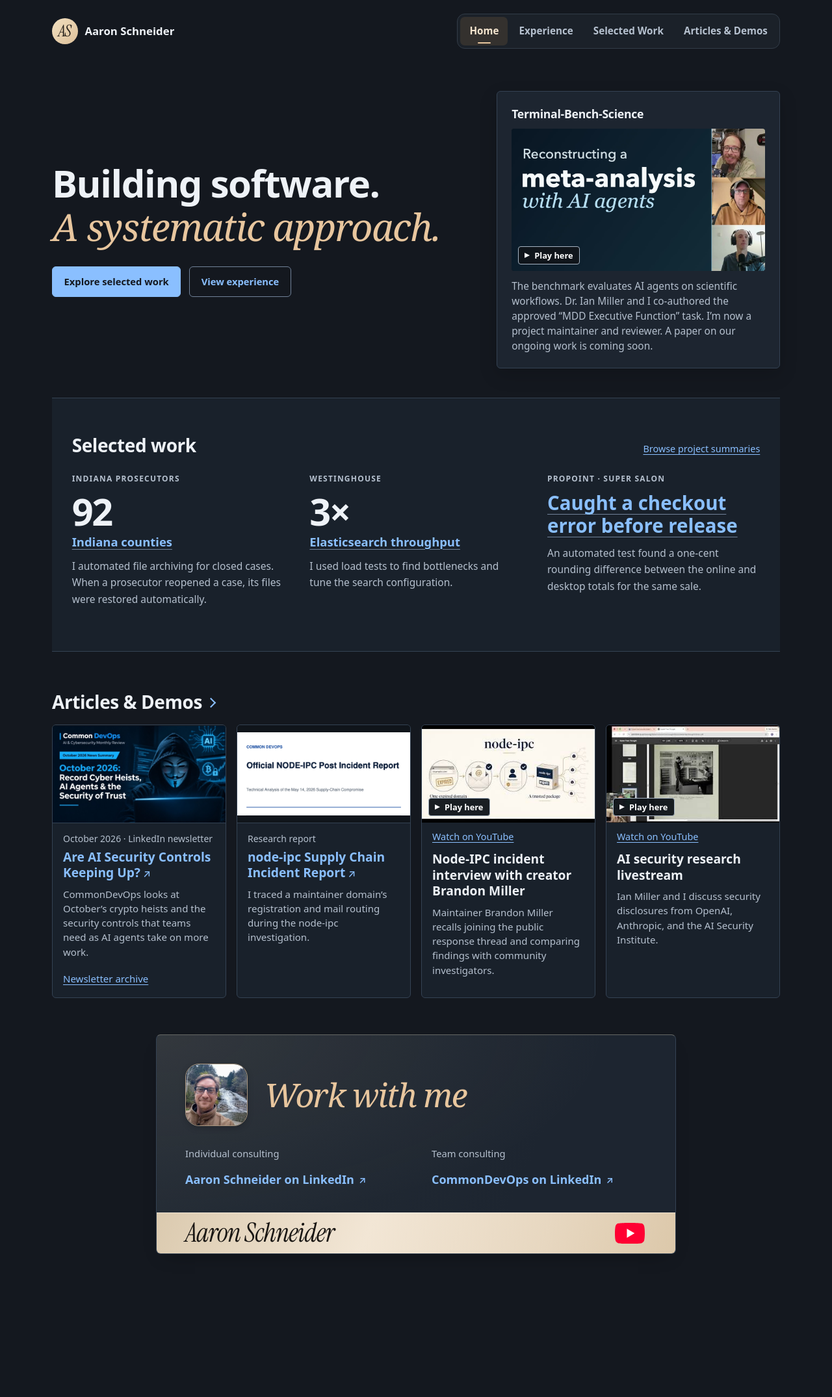
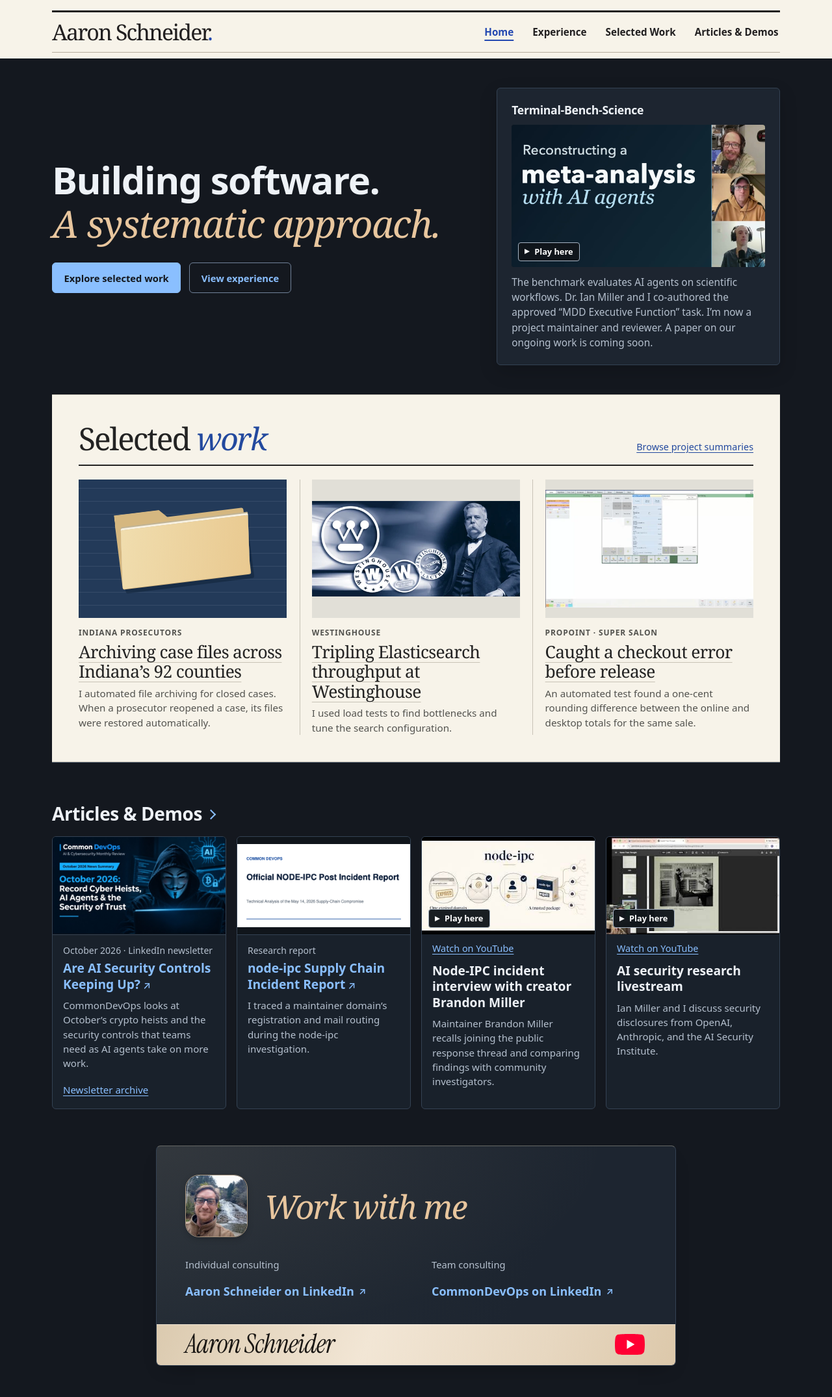
Before and after one commit to schneidergithub/schneidergithub.github.io, a Jekyll site: the page built from index.md, in a window 1280 px wide. Shown: the whole page at 65% size. Built offline with Jekyll 4.4.1, drawn with Linux system fonts in a browser that asks for light colours; before the commit the page ends 1978 px from its top, so only the background shows below that.

Commit message:
Give the site an editorial masthead and the homepage a project contact sheet

```diff
--- a/_layouts/default.html
+++ b/_layouts/default.html
@@ -20,15 +20,16 @@
   <meta name="twitter:card" content="summary_large_image">
   <meta name="twitter:image" content="{{ share_image | absolute_url | escape }}">
   <meta name="twitter:image:alt" content="{{ share_alt | escape }}">
-  <meta name="theme-color" content="#14181F">
+  <meta name="theme-color" content="#f7f3e9">
   <link rel="icon" href="{{ '/assets/favicon.svg' | relative_url }}?v={{ site.time | date: '%s' }}" type="image/svg+xml">
   <link rel="stylesheet" href="{{ '/assets/site.css' | relative_url }}?v={{ site.time | date: '%s' }}">
   <script src="{{ '/assets/navigation.js' | relative_url }}?v=2" defer></script>
 </head>
 <body>
   <a class="skip-link" href="#main">Skip to content</a>
+  <div class="masthead-paper">
     <header class="site-header wrap">
-    <a class="brand" href="{{ '/' | relative_url }}" aria-label="Aaron Schneider, home"><span class="brand-mark" aria-hidden="true">AS</span><span>Aaron Schneider</span></a>
+      <a class="brand" href="{{ '/' | relative_url }}" aria-label="Aaron Schneider, home">Aaron Schneider<span aria-hidden="true">.</span></a>
       <button class="site-menu-toggle" type="button" aria-controls="primary-navigation" aria-expanded="false" hidden>Menu<span class="menu-glyph" aria-hidden="true"></span></button>
       <nav id="primary-navigation" aria-label="Main navigation">
         {% assign nav_labels = 'Home|Experience|Selected Work|Articles & Demos' | split: '|' %}
@@ -38,6 +39,7 @@
         {% endfor %}
       </nav>
     </header>
+  </div>
   <main id="main" class="wrap" tabindex="-1">{{ content }}</main>
   {% assign social_icons = '/assets/portfolio/social-icons.svg' | relative_url | append: '?v=2' %}
   <footer class="{% if page.contact_footer %}contact-card wrap{% else %}site-footer{% endif %}" id="footer">
--- a/assets/site.css
+++ b/assets/site.css
@@ -18,37 +18,37 @@ img{display:block;max-width:100%;height:auto}
 .wrap{width:min(1120px,calc(100% - 3rem));margin-inline:auto}
 .skip-link{position:absolute;left:1rem;top:-6rem;z-index:5;padding:.7rem 1rem;background:var(--text);color:var(--bg)}
 .skip-link:focus{top:1rem}
+.masthead-paper {
+  --masthead-paper: #f7f3e9;
+  --masthead-ink: #211f20;
+  --masthead-blue: #2449b1;
+  --masthead-rule: #b5ad9e;
+  --focus: var(--masthead-blue);
+  color-scheme: light;
+  background: var(--masthead-paper);
+  color: var(--masthead-ink);
+  padding-block: clamp(.6rem, 1.3vw, 1rem) .55rem;
+}
 .site-header {
   display: grid;
   grid-template-columns: max-content minmax(0, 1fr);
   align-items: center;
-  gap: .65rem 1rem;
-  padding-block: clamp(.85rem, 1.7vw, 1.3rem);
+  gap: .5rem 1rem;
+  border-block-start: 3px solid var(--masthead-ink);
+  border-block-end: 1px solid var(--masthead-rule);
+  padding-block: .5rem;
 }
 .brand {
-  display: inline-flex;
-  gap: .65rem;
-  align-items: center;
+  display: inline-block;
+  align-content: center;
   min-height: 44px;
-  color: var(--text);
-  font-size: 1.05rem;
-  font-weight: 650;
-  line-height: 1.2;
+  padding-block: .25rem;
+  color: var(--masthead-ink);
+  font: 400 clamp(1.65rem, 2.65vw, 2.2rem)/1.1 Georgia, "Times New Roman", serif;
+  letter-spacing: -.055em;
   text-decoration: none;
 }
-.brand-mark {
-  display: grid;
-  flex: none;
-  place-items: center;
-  width: 40px;
-  height: 40px;
-  border-radius: 50%;
-  background: linear-gradient(135deg, #f1dfbf, #ddc09a);
-  color: #211c17;
-  font: italic 400 25px/1 "Instrument Serif", Georgia, serif;
-  letter-spacing: -.05em;
-  padding-inline-end: 2px;
-}
+.brand span { color: var(--masthead-blue); }
 nav{display:flex;flex-wrap:wrap;gap:.4rem 1.2rem}
 nav a{padding-block:.5rem;font-size:.9rem;text-decoration:none;color:var(--muted)}
 nav a:hover,nav a:focus-visible,nav a[aria-current]{color:var(--accent);text-decoration:underline}
@@ -75,22 +75,138 @@ main{min-height:65vh}
 .focus-media{margin-bottom:.75rem}
 .focus-media:has(noscript > a) .publication-video{display:none}
 .section{padding-block:3.5rem;border-top:1px solid var(--line)}
-.selected-results{padding-inline:clamp(1rem,2.4vw,2rem);background:var(--panel-alt)}
 .section-heading{display:flex;justify-content:space-between;gap:1rem;align-items:baseline;margin-bottom:1.5rem}
 .section-heading h2{margin:0}
 .section-heading>a{font-size:.9rem}
-.feature-grid{display:grid;grid-template-columns:repeat(3,minmax(0,1fr));gap:clamp(1.2rem,3vw,2.5rem)}
-.feature{display:flex;flex-direction:column;align-items:flex-start;padding-top:1.15rem;border-top:1px solid var(--line)}
-.feature .eyebrow{margin-bottom:.65rem}
-.feature-result{margin-bottom:.75rem}
-.result-statement{font-size:clamp(1.45rem,2.3vw,1.85rem);line-height:1.18;text-wrap:balance}
-.result-value,.result-label{display:block}
-.result-value{color:var(--text);font-size:clamp(2.6rem,4.5vw,3.8rem);font-weight:650;line-height:1.05;letter-spacing:-.04em;font-variant-numeric:tabular-nums}
-.result-label{font-size:1.15rem;line-height:1.35;margin-top:.25rem}
-.feature p:not(.eyebrow){max-width:41ch;margin-bottom:.65rem;color:var(--muted);font-size:.97rem}
-.feature-result .result-link{display:block;min-height:44px;color:var(--accent);font:inherit;text-decoration:none}
-.result-link .result-label,.result-statement .result-link{text-decoration:underline;text-decoration-color:var(--control-border);text-decoration-thickness:1px}
-.result-link:is(:hover,:focus-visible) .result-label,.result-statement .result-link:is(:hover,:focus-visible){text-decoration-color:currentColor}
+/* The homepage contact sheet uses paper, ink and a single blue link accent. */
+.selected-results {
+  --sheet-paper: #f7f3e9;
+  --sheet-ink: #232323;
+  --sheet-muted: #53534f;
+  --sheet-rule: #c8c3b6;
+  --sheet-blue: #23499e;
+  --sheet-gutter: clamp(1.3rem, 3vw, 2.5rem);
+  color-scheme: light;
+  padding: clamp(1.25rem, 3.2vw, 2.6rem);
+  border-block: 1px solid var(--sheet-rule);
+  background: var(--sheet-paper);
+  color: var(--sheet-ink);
+}
+.selected-results .section-heading {
+  flex-wrap: wrap;
+  margin-bottom: 1.3rem;
+  padding-bottom: .9rem;
+  border-bottom: 2px solid var(--sheet-ink);
+}
+.selected-results h2 {
+  font: 400 clamp(1.9rem, 3.8vw, 3rem)/1.08 Georgia, "Times New Roman", serif;
+  letter-spacing: -.045em;
+}
+.selected-results h2 em { color: var(--sheet-blue); }
+.selected-results .section-heading a { color: var(--sheet-blue); }
+.selected-results a:focus-visible { outline-color: var(--sheet-blue); }
+.feature-grid {
+  display: grid;
+  grid-template-columns: repeat(3, minmax(0, 1fr));
+  gap: var(--sheet-gutter);
+  container: selected-projects / inline-size;
+}
+.feature { position: relative; min-width: 0; }
+.feature + .feature::before {
+  content: "";
+  position: absolute;
+  inset: 0 auto 0 calc(var(--sheet-gutter) / -2);
+  border-inline-start: 1px solid var(--sheet-rule);
+}
+.feature-cover {
+  display: grid;
+  place-items: center;
+  aspect-ratio: 3 / 2;
+  overflow: hidden;
+  background: #e1dfd7;
+}
+.feature-cover img {
+  width: 100%;
+  height: 100%;
+  object-fit: contain;
+}
+.feature-cover-archive {
+  position: relative;
+  isolation: isolate;
+  background-color: #233a59;
+  background-image: repeating-linear-gradient(0deg, transparent 0 19px, rgb(181 198 217 / 12%) 19px 20px);
+}
+.archive-folder {
+  position: relative;
+  width: 62%;
+  height: 48%;
+  transform: rotate(-7deg);
+  border-radius: 3px;
+  background: #d5b780;
+  box-shadow: .25rem .4rem 0 rgb(12 30 50 / 45%);
+}
+.archive-folder::before {
+  content: "";
+  position: absolute;
+  inset: -12% 54% 90% 0;
+  background: #d5b780;
+  clip-path: polygon(0 0, 76% 0, 100% 100%, 0 100%);
+}
+.archive-folder::after {
+  content: "";
+  position: absolute;
+  inset: 12% -1% 0 2%;
+  border-radius: 2px;
+  background: linear-gradient(100deg, #f0ddae, #e9c990);
+  box-shadow: 0 -3px 0 #f7f1e2, 0 -5px 0 #c0b395;
+  transform: skewX(-5deg);
+}
+.feature .eyebrow {
+  margin: .8rem 0 .25rem;
+  color: var(--sheet-muted);
+  font-size: .75rem;
+  letter-spacing: .07em;
+}
+.feature-result {
+  margin: 0 0 .45rem;
+  font: 400 clamp(1.25rem, 2.2vw, 1.65rem)/1.15 Georgia, "Times New Roman", serif;
+  letter-spacing: -.025em;
+  overflow-wrap: anywhere;
+}
+.feature-result a { color: inherit; text-decoration-color: var(--sheet-rule); text-decoration-thickness: 1px; }
+.feature-result a::after { content: ""; position: absolute; inset: 0; }
+.feature-result a:is(:hover, :focus-visible) { color: var(--sheet-blue); text-decoration-color: currentColor; }
+.feature:focus-within { outline: 2px solid var(--sheet-blue); outline-offset: 4px; }
+.feature-summary { margin: 0; color: var(--sheet-muted); font-size: .95rem; line-height: 1.48; }
+
+@media (max-width: 720px) {
+  .feature-grid { grid-template-columns: minmax(0, 1fr); }
+  .feature {
+    display: grid;
+    grid-template-columns: minmax(0, 30%) minmax(0, 1fr);
+    grid-template-areas: "cover label" "cover title" "summary summary";
+    align-content: start;
+    column-gap: clamp(8px, 3vw, 16px);
+  }
+  .feature-cover { grid-area: cover; align-self: center; }
+  .feature .eyebrow { grid-area: label; align-self: end; margin: 0 0 .2rem; }
+  .feature-result { grid-area: title; margin: 0; }
+  .feature-summary { grid-area: summary; margin-top: .55rem; }
+  .feature + .feature::before {
+    inset: calc(var(--sheet-gutter) / -2) 0 auto;
+    border: 0;
+    border-block-start: 1px solid var(--sheet-rule);
+  }
+}
+@container selected-projects (max-width: 13rem) {
+  .feature { display: flex; flex-direction: column; }
+  .feature-cover { align-self: stretch; }
+  .feature .eyebrow { align-self: start; margin-top: .6rem; }
+}
+@supports (rule-visibility-items: between) {
+  .feature-grid { column-rule: 1px solid var(--sheet-rule); row-rule: 1px solid var(--sheet-rule); }
+  .feature + .feature::before { content: none; }
+}
 .contact-card {
   --card-inset: clamp(1.25rem, 4vw, 2.75rem);
   max-width: 50rem;
@@ -562,7 +678,6 @@ figcaption{font-size:.875rem;line-height:1.5;color:var(--muted);padding-top:.7re
 @media(max-width:960px){.media-grid{grid-template-columns:repeat(2,minmax(0,1fr))}}
 @media(max-width:850px){.publication:has(.publication-video[open]){grid-template-columns:1fr}
 .hero{grid-template-columns:minmax(0,1fr);gap:1.5rem;padding-block:1.75rem}
-.feature-grid{gap:1.25rem}
 .project-grid{grid-template-columns:minmax(0,1fr)}
 .role{grid-template-columns:145px minmax(0,1fr);column-gap:1rem}
 }
@@ -573,12 +688,9 @@ figcaption{font-size:.875rem;line-height:1.5;color:var(--muted);padding-top:.7re
 @media(max-width:640px){
 .study-ending{flex-direction:column;align-items:flex-start}
 .study-ending a.study-return{margin-inline-start:0}
-.feature-grid,.media-grid{grid-template-columns:1fr}
+.media-grid{grid-template-columns:1fr}
 .study-directory ul{grid-template-columns:minmax(0,1fr)}
 .media-card:has(.publication-video[open]){grid-column:auto}
-.feature{padding-top:1rem}
-.feature-grid{gap:1rem}
-.result-value{font-size:2.65rem}
 }
 @media(max-width:540px){body{font-size:16px}
 .wrap{width:calc(100% - min(2rem,32px))}
@@ -612,7 +724,7 @@ figure{padding-inline:1.4rem}
 }
 
 @media print{body{background:white;color:black}
-.site-header,.site-footer,.skip-link,.actions{display:none}
+.masthead-paper,.site-footer,.skip-link,.actions{display:none}
 .wrap{width:100%}
 a{color:inherit}
 .role{break-inside:avoid}
@@ -724,44 +836,35 @@ a{color:inherit}
 /* Shared interaction hierarchy and comfortable touch targets. */
 .site-header nav {
   justify-self: end;
-  flex-wrap: nowrap;
   align-items: center;
-  gap: 3px;
-  max-width: 100%;
-  padding: 4px;
-  border: 1px solid #323c48;
-  border-radius: 12px;
-  background: #1b2129;
+  gap: .15rem clamp(.5rem, 1.9vw, 1.6rem);
 }
 .site-header nav a {
-  position: relative;
-  display: flex;
+  display: inline-flex;
   align-items: center;
   min-height: 44px;
-  padding: .35rem clamp(.55rem, 1.1vw, 1rem);
-  border-radius: 7px;
-  color: var(--muted);
+  padding: .35rem .15rem;
+  color: var(--masthead-ink);
   font-size: .95rem;
   font-weight: 550;
   line-height: 1.3;
-  text-decoration: none;
+  text-decoration: underline 2px transparent;
+  text-underline-offset: .38em;
+  text-decoration-inset: 35%;
 }
-.site-header nav a:is(:hover, :focus-visible) { background: #29323e; color: var(--text); }
-.site-header nav a[aria-current] { background: #34312e; color: #f5e5ce; font-weight: 650; }
-.site-header nav a[aria-current]::after {
-  content: "";
-  position: absolute;
-  inset: auto .75rem 3px;
-  width: 1.25rem;
-  height: 2px;
-  margin-inline: auto;
-  border-radius: 2px;
-  background: #e8c69e;
+.site-header nav a:is(:hover, :focus-visible, [aria-current]) {
+  color: var(--masthead-blue);
+  text-decoration-color: currentColor;
+  text-decoration-inset: 0;
 }
-.site-header nav a:focus-visible { z-index: 1; outline-offset: 1px; }
+.site-header nav a[aria-current] { font-weight: 700; }
 .site-header nav[hidden], .site-menu-toggle[hidden] { display: none; }
+@media (prefers-reduced-motion: no-preference) {
+  .site-header nav a { transition: text-decoration-inset 160ms ease, text-decoration-color 160ms ease; }
+}
 @media (forced-colors: active) {
-  .site-header nav a[aria-current] { text-decoration: underline; }
+  .site-header nav a { text-decoration: none; }
+  .site-header nav a:is(:hover, :focus-visible, [aria-current]) { text-decoration: underline; }
 }
 
 .button.secondary:hover{background:var(--panel);filter:none}
@@ -796,18 +899,21 @@ a{color:inherit}
 .site-menu-toggle {
   display: inline-flex;
   align-items: center;
-  gap: .6em;
+  gap: .65em;
   min-height: 44px;
-  padding: .45em .8em;
-  border: 1px solid var(--control-border);
-  border-radius: 8px;
-  background: #1b2129;
-  color: var(--text);
+  padding: .45em .7em;
+  border: 1px solid var(--masthead-rule);
+  border-radius: 2px;
+  background: transparent;
+  color: var(--masthead-ink);
   font: 600 .95rem/1.3 system-ui, sans-serif;
   cursor: pointer;
 }
-.site-menu-toggle[aria-expanded="true"] { border-color: #bda580; color: #f5e5ce; }
-.site-menu-toggle:focus-visible { outline: 3px solid var(--focus); outline-offset: 3px; }
+.site-menu-toggle[aria-expanded="true"] {
+  border-color: currentColor;
+  color: var(--masthead-blue);
+}
+.site-menu-toggle:focus-visible { outline: 3px solid var(--focus); outline-offset: 2px; }
 .menu-glyph { position: relative; width: 15px; height: 14px; flex: none; }
 .menu-glyph::before, .menu-glyph::after {
   content: "";
@@ -824,26 +930,18 @@ a{color:inherit}
 @media (prefers-reduced-motion: no-preference) {
   .menu-glyph::before, .menu-glyph::after { transition: transform 140ms ease-out; }
 }
-@media screen and (min-width: 46em) and (max-width: 54em) {
-  .site-header { column-gap: .65rem; }
-  .site-header .brand { gap: .5rem; font-size: 1rem; }
-  .site-header nav a { padding-inline: .45rem; font-size: .9rem; }
-}
 @media screen and (max-width: 46em) {
-  .site-header {
-    grid-template-columns: minmax(0, 1fr) auto;
-    gap: .55rem .5rem;
-    padding-block: .6rem;
+  .masthead-paper { padding-block: .4rem; }
+  .site-header { grid-template-columns: minmax(0, 1fr) auto; padding-block: .3rem; }
+  .site-header .brand { width: fit-content; min-width: 0; overflow-wrap: anywhere; }
+  .site-header nav {
+    grid-column: 1 / -1;
+    justify-self: stretch;
+    gap: 0 1.1rem;
+    border-top: 1px solid var(--masthead-rule);
+    padding-top: .25rem;
   }
-  .site-header .brand { width: fit-content; min-width: 0; overflow-wrap: anywhere; }
-  .site-header nav { grid-column: 1 / -1; justify-self: stretch; display: grid; gap: 2px; }
-  .site-header nav a { min-width: 0; min-height: 48px; padding-inline: 1rem; }
-  .site-header nav a[aria-current]::after {
-    inset: 0 auto 0 5px;
-    width: 2px;
-    height: 1.2em;
-    margin: auto 0;
-  }
+  .site-header nav a { min-width: 44px; min-height: 48px; }
 }
 
 /* Publication sections use spacing between entries and one rule at each new format. */
@@ -999,10 +1097,6 @@ a{color:inherit}
   grid-template-areas: "title" "media" "copy";
   grid-template-columns: minmax(0, 1fr);
 }
-.selected-results .feature {
-  border: 0;
-  padding-top: 0;
-}
 
 @media (max-width: 640px) {
   .publication-intro .lead {
@@ -1018,9 +1112,6 @@ a{color:inherit}
   .publication-featured {
     grid-template-columns: minmax(0, 1fr);
     grid-template-areas: "title" "media" "copy";
-  }
-  .selected-results .feature-grid {
-    gap: 1.6rem;
   }
 }
 @container (max-width: 16rem) {
--- a/index.md
+++ b/index.md
@@ -19,7 +19,7 @@ contact_footer: true
 
 <section class="section selected-results" aria-labelledby="selected-title">
   <div class="section-heading">
-    <h2 id="selected-title">Selected work</h2>
+    <h2 id="selected-title">Selected <em>work</em></h2>
     <a href="{{ '/work/' | relative_url }}#project-summaries">Browse project summaries</a>
   </div>
   <div class="feature-grid">
@@ -27,14 +27,27 @@ contact_footer: true
     {% for project in projects %}
     {% assign highlight = project.home_highlight %}
     {% assign studies = site.pages | where: 'layout', 'case-study' | where: 'project', project.slug %}
+    {% assign gallery = site.data.gallery | where: 'id', project.slug | first %}
+    {% assign cover = gallery.items.first %}
+    {% if cover and studies.size == 1 and studies.first.figures.first.image %}
+      {% assign primary_image = studies.first.figures.first.image %}
+      {% assign cover = gallery.items | where: 'image', primary_image | first | default: cover %}
+    {% endif %}
+    {% assign heading = highlight.value | append: ' ' | append: highlight.label | strip %}
+    {% if highlight.value and studies.size == 1 %}{% assign heading = studies.first.title %}{% endif %}
     <article class="feature">
+      {% if cover.thumbnail %}
+        <div class="feature-cover"><img src="{{ cover.thumbnail | relative_url }}?v={{ cover.thumbnail_version | escape }}" alt="{{ cover.alt | escape }}" width="{{ cover.width }}" height="{{ cover.height }}" loading="lazy" decoding="async"></div>
+      {% else %}
+        <div class="feature-cover feature-cover-archive" aria-hidden="true"><span class="archive-folder"></span></div>
+      {% endif %}
       <p class="eyebrow">{{ highlight.organization | escape }}</p>
-      <h3 class="feature-result{% unless highlight.value %} result-statement{% endunless %}">
-        <a class="result-link" href="{% if studies.size == 1 %}{{ studies.first.url | relative_url }}{% else %}{{ '/work/' | relative_url }}#{{ project.slug | escape }}{% endif %}">
-          {% if highlight.value %}<span class="result-value">{{ highlight.value | escape }}</span> <span class="result-label">{{ highlight.label | escape }}</span>{% else %}{{ highlight.label | escape }}{% endif %}
+      <h3 class="feature-result">
+        <a href="{% if studies.size == 1 %}{{ studies.first.url | relative_url }}{% else %}{{ '/work/' | relative_url }}#{{ project.slug | escape }}{% endif %}">
+          {{ heading | escape }}
         </a>
       </h3>
-      <p>{{ highlight.description | escape }}</p>
+      <p class="feature-summary">{{ highlight.description | escape }}</p>
     </article>
     {% endfor %}
   </div>
```
Also changed, not shown: scripts/check_publications.cjs (+14 -2 lines). Lines whose indentation alone changed are shown as unchanged.
